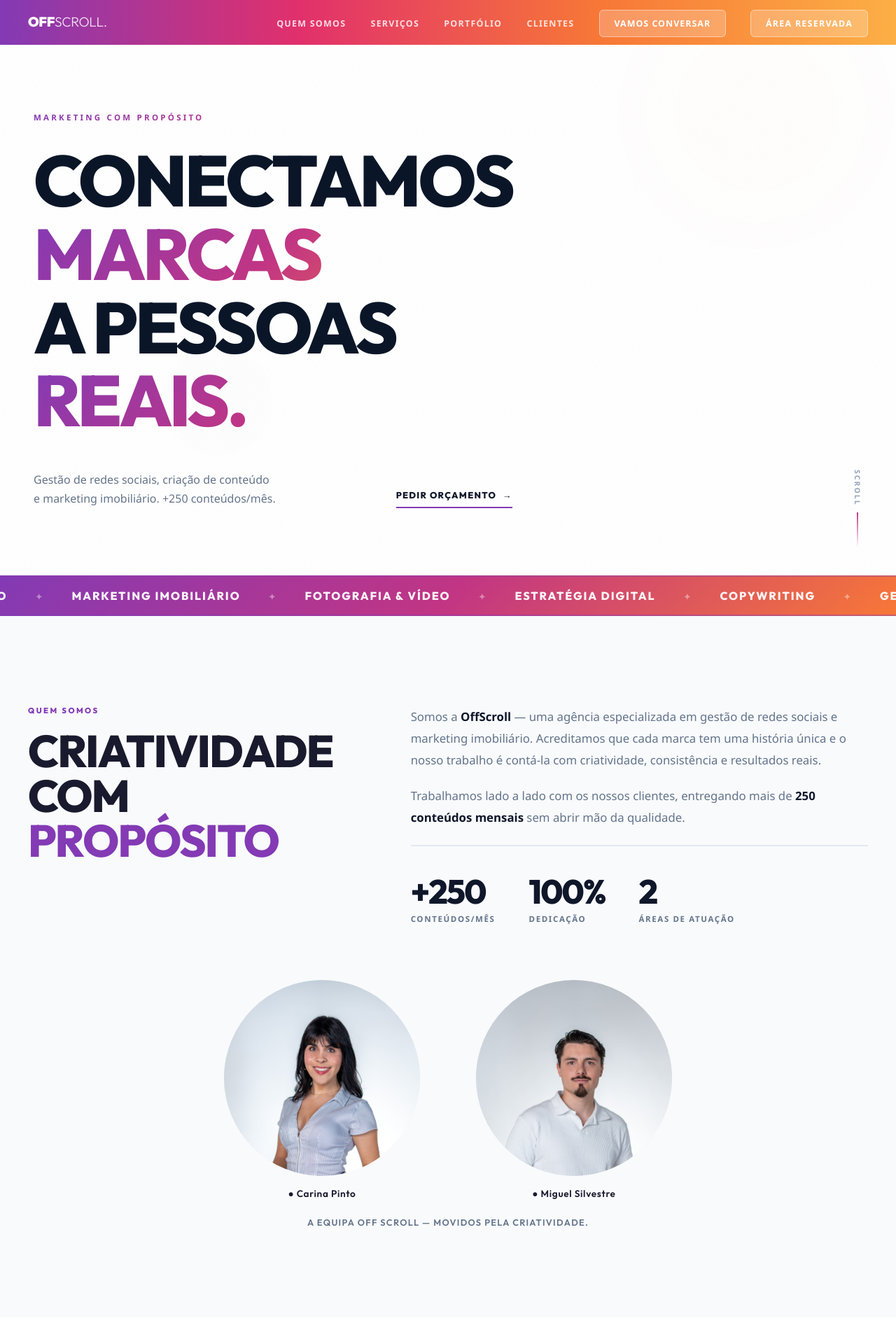
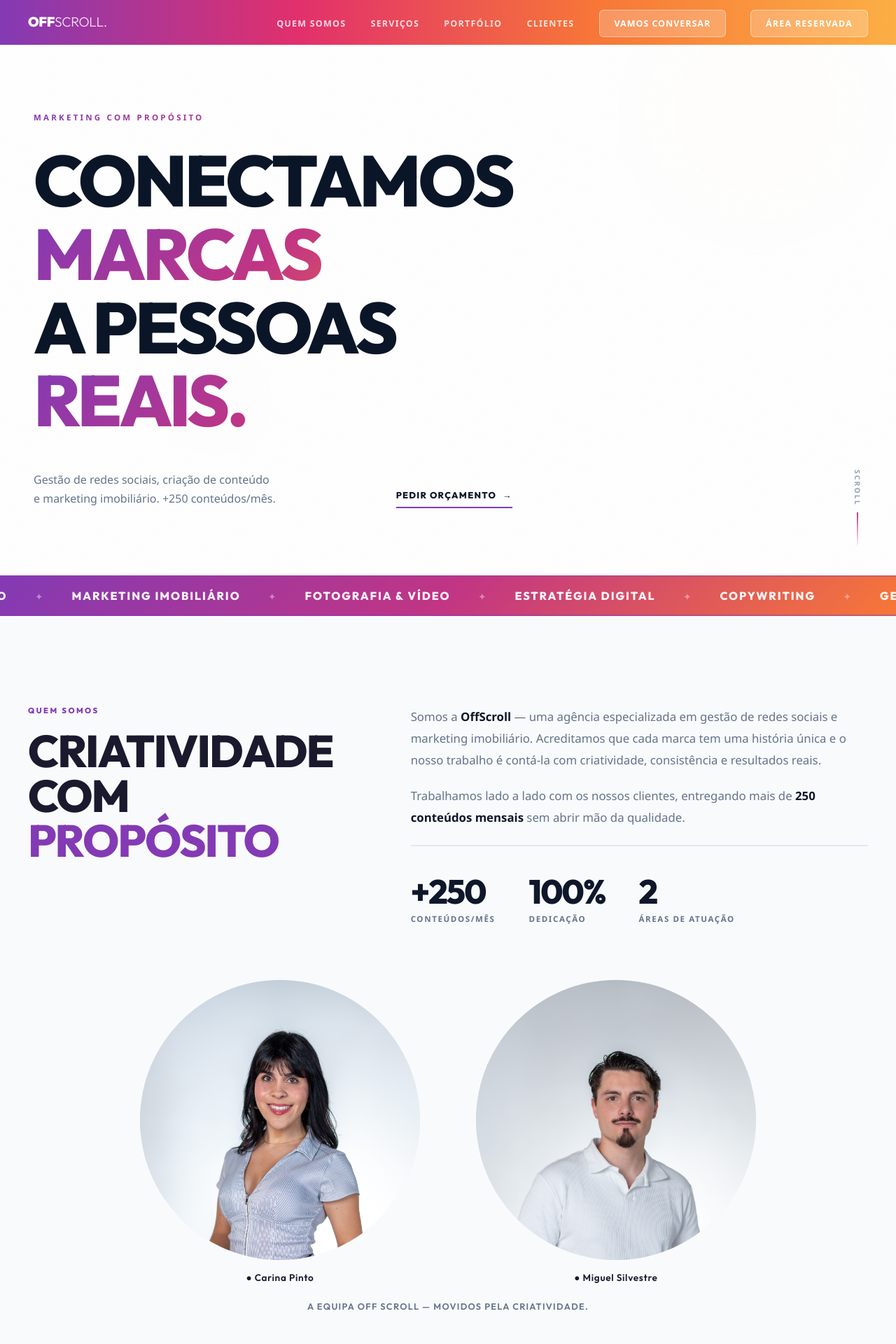
Before and after one commit to AbelPinto229/m8-projeto-final, a React (Vite) app in the folder frontend/: page / in a window 1280 px wide. Shown: the top 1920 px of the page at 70% size. Built offline with nearby package versions, Linux system fonts and the light colour scheme; no server answers.

Commit message:
feat: 400px

```diff
--- a/frontend/src/styles/style.css
+++ b/frontend/src/styles/style.css
@@ -464,8 +464,8 @@ em { font-style: normal; color: var(--blue); }
   gap: 16px;
 }
 .qs-member__photo {
-  width: 280px;
-  height: 280px;
+  width: 400px;
+  height: 400px;
   border-radius: 50%;
   object-fit: cover;
   object-position: center top;
```
